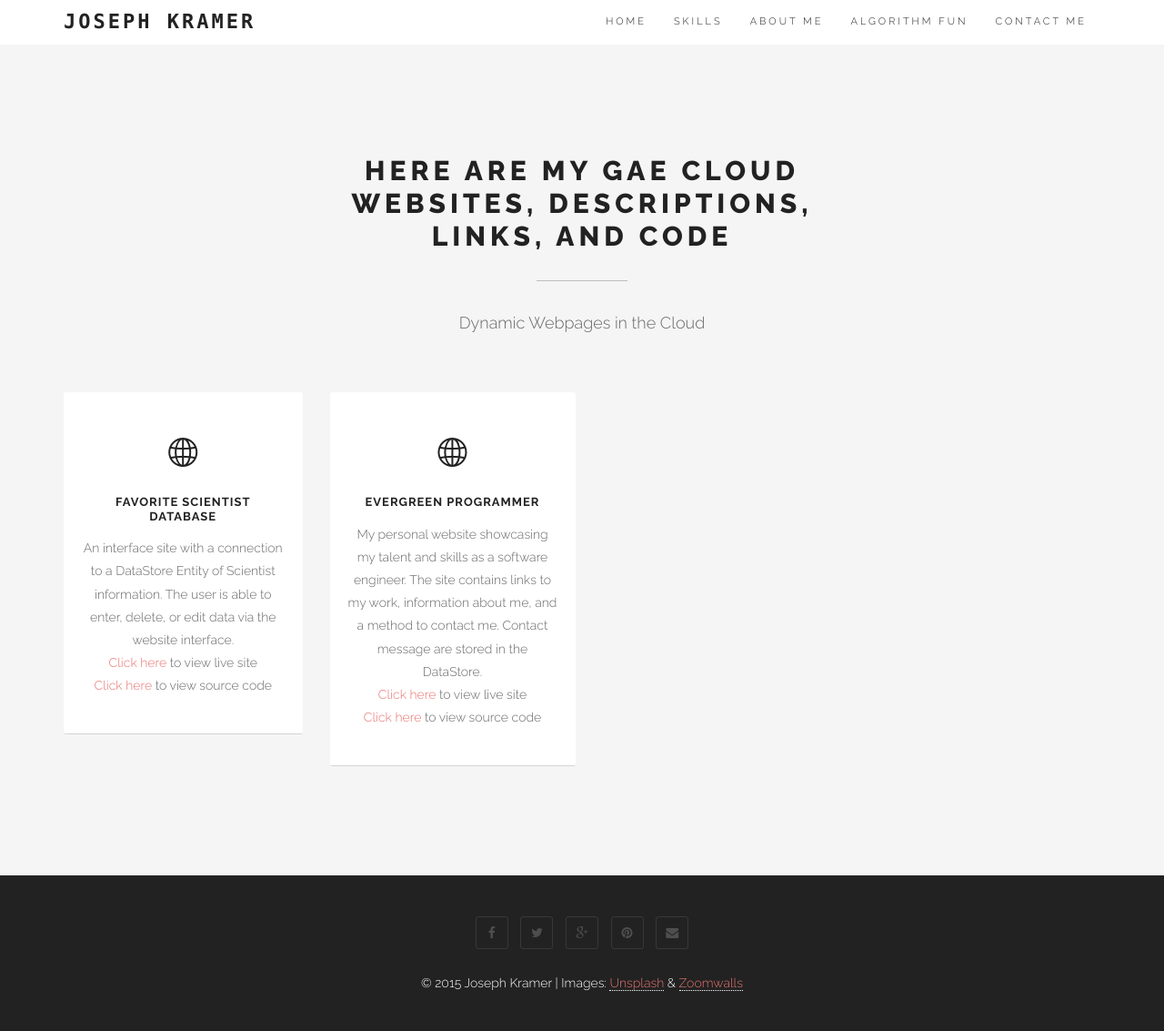
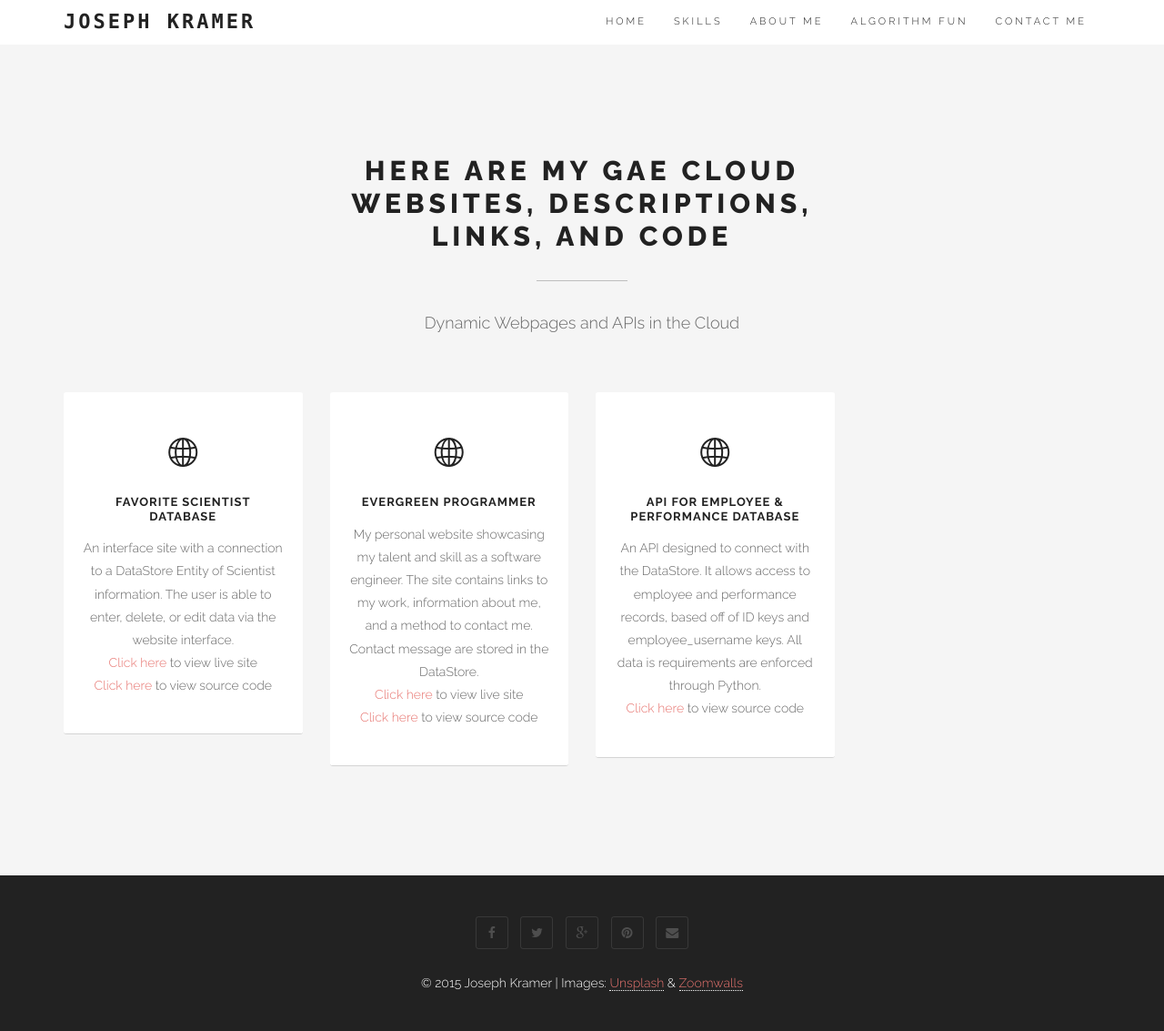
Before and after one commit to jkramerjj/Evergreen-Programmer, a Python web app: template templates/gae_examples.html in a window 1280 px wide. Shown: the part 801-1934 px from the top of the page at 91% size. Run offline with Jinja, Linux system fonts and the light colour scheme; the template is opened without the code that fills it, so the values that code supplies are empty; some libraries are stand-ins or nearby versions.

Commit message:
link changes

```diff
--- a/templates/algorithms.html
+++ b/templates/algorithms.html
@@ -86,13 +86,13 @@
 				<div class="collapse navbar-collapse" id="custom-collapse">
 					<ul class="nav navbar-nav navbar-right">
 						<li><a href="/">Home</a></li>
-						<li><a href="#">Skills</a></li>
+						<li><a href="main.html#skills">Skills</a></li>
 						<li><a href="/aboutme.html" >About Me</a></li>
                        <!--  <li><a href="#portfolio">About Me</a></li> -->
                         <li><a href=/algorithms.html>Algorithm Fun</a></li>
                         <!-- <li><a href="#skills">Skills</a></li> -->
 						<!-- <li><a href="#testimonials">Testimonials</a></li> -->
-						<li><a href="#contact">Contact Me</a></li>
+						<li><a href="main.html#contact">Contact Me</a></li>
 					</ul>
 				</div>
 
--- a/templates/algos/bubblesort.html
+++ b/templates/algos/bubblesort.html
@@ -48,7 +48,7 @@
 				<div class="collapse navbar-collapse" id="custom-collapse">
 					<ul class="nav navbar-nav navbar-right">
 						<li><a href="/main.html">Home</a></li>
-						<li><a href="#services">Skills</a></li>
+						<li><a href="main.html#skills">Skills</a></li>
 						<li><a href=/aboutme.html>About Me</a></li>
 						<!--  <li><a href="#portfolio">About Me</a></li> -->
 						<li><a href=/algorithms.html>Algorithm Fun</a></li>
--- a/templates/algos/mergesort.html
+++ b/templates/algos/mergesort.html
@@ -48,7 +48,7 @@
 				<div class="collapse navbar-collapse" id="custom-collapse">
 					<ul class="nav navbar-nav navbar-right">
 						<li><a href="/main.html">Home</a></li>
-						<li><a href="#services">Skills</a></li>
+						<li><a href="main.html#skills">Skills</a></li>
 						<li><a href=/aboutme.html>About Me</a></li>
 						<!--  <li><a href="#portfolio">About Me</a></li> -->
 						<li><a href=/algorithms.html>Algorithm Fun</a></li>
--- a/templates/gae_examples.html
+++ b/templates/gae_examples.html
@@ -5,18 +5,14 @@
       <meta name="viewport" content="width=device-width, initial-scale=1.0">
       <meta name="description" content="">
       <meta name="author" content="">
-
       <title>Joseph Kramer -- GAE Examples</title>
-
       <!-- CSS -->
       <link href="assets/bootstrap/css/bootstrap.min.css" rel="stylesheet" media="screen">
       <link href="assets/css/font-awesome.min.css" rel="stylesheet" media="screen">
       <link href="assets/css/simple-line-icons.css" rel="stylesheet" media="screen">
       <link href="assets/css/animate.css" rel="stylesheet">
-
       <!-- Custom styles CSS -->
       <link href="assets/css/style.css" rel="stylesheet" media="screen">
-
       <script src="assets/js/modernizr.custom.js"></script>
       <style>
          #home {
@@ -31,28 +27,21 @@
          background-size: cover;
          padding: 0;
          }
-
       </style>
-
    </head>
    <body>
-
       <!-- Preloader -->
-
       <div id="preloader">
          <div id="status"></div>
       </div>
-
       <!-- Home start -->
-
       <section id="home" class="pfblock-image screen-height">
          <div class="home-overlay"></div>
          <div class="intro">
             <div class="start">Welcome to:</div>
-			<h1>Google App Engine Exampels</h1>
+            <h1>Google App Engine Examples</h1>
             <div class="start">built with Python, HTML5, CSS3, JavaScript, jQery, Jinja2, and the DataStore.</div>
          </div>
-
          <a href="#services">
             <div class="scroll-down">
                <span>
@@ -60,19 +49,12 @@
                </span>
             </div>
          </a>
-
       </section>
-
       <!-- Home end -->
-
       <!-- Navigation start -->
-
       <header class="header">
-
          <nav class="navbar navbar-custom" role="navigation">
-
             <div class="container">
-
                <div class="navbar-header">
                   <button type="button" class="navbar-toggle" data-toggle="collapse" data-target="#custom-collapse">
                   <span class="sr-only">Toggle navigation</span>
@@ -82,11 +64,10 @@
                   </button>
                   <a class="navbar-brand" href="main.html">Joseph Kramer</a>
                </div>
-
                <div class="collapse navbar-collapse" id="custom-collapse">
                   <ul class="nav navbar-nav navbar-right">
                      <li><a href="/">Home</a></li>
-						<li><a href="#">Skills</a></li>
+                     <li><a href="main.html#skills">Skills</a></li>
                      <li><a href="/aboutme.html" >About Me</a></li>
                      <!--  <li><a href="#portfolio">About Me</a></li> -->
                      <li><a href=/algorithms.html>Algorithm Fun</a></li>
@@ -95,40 +76,27 @@
                      <li><a href="#contact">Contact Me</a></li>
                   </ul>
                </div>
-
-			</div><!-- .container -->
-
+            </div>
+            <!-- .container -->
          </nav>
-
       </header>
-
       <!-- Navigation end -->
-
       <!-- Services start -->
-
       <section id="services" class="pfblock pfblock-gray">
          <div class="container">
             <div class="row">
-
                <div class="col-sm-6 col-sm-offset-3">
-
                   <div class="pfblock-header wow fadeInUp">
                      <h2 class="pfblock-title">Here are my GAE Cloud websites, descriptions, links, and code</h2>
                      <div class="pfblock-line"></div>
                      <div class="pfblock-subtitle">
-							Dynamic Webpages in the Cloud
+                        Dynamic Webpages and APIs in the Cloud
                      </div>
                   </div>
-
                </div>
-
             </div>
-
             <div class="row">
-
                <div class="col-sm-3">
-
-
                   <div class="iconbox wow slideInLeft">
                      <div class="iconbox-icon">
                         <span class="icon-globe"></span>
@@ -143,16 +111,8 @@
                         </div>
                      </div>
                   </div>
-
                </div>
-
-
-
-							<div class="row">
-
                <div class="col-sm-3">
-
-
                   <div class="iconbox wow slideInLeft">
                      <div class="iconbox-icon">
                         <span class="icon-globe"></span>
@@ -160,34 +120,42 @@
                      <div class="iconbox-text">
                         <h3 class="iconbox-title">Evergreen Programmer</h3>
                         <div class="iconbox-desc">
-								My personal website showcasing my talent and skills as a software engineer.
+                           My personal website showcasing my talent and skill as a software engineer.
                            The site contains links to my work, information about me, and a method to contact me.
                            Contact message are stored in the DataStore.
-								<br> <a href="#" onClick="window.open('https:http://kramerj-asgn-2.appspot.com/', '_blank')" >Click here</a> to view live site
-								<br> <a href="#" onClick="window.open('https://github.com/jkramerjj/OSU_Projects/tree/master/CS_496_Mobile_Web/kramerj-asgn-2', '_blank')" >Click here</a> to view source code
+                           <br> <a href="#" onClick="window.open('http://www.evergreen-programmer.appspot.com/', '_blank')" >Click here</a> to view live site
+                           <br> <a href="#" onClick="window.open('https://github.com/jkramerjj/evergreen-programmer', '_blank')" >Click here</a> to view source code
                         </div>
                      </div>
                   </div>
-
                </div>
-
-		</div><!-- .container -->
+               <div class="col-sm-3">
+                  <div class="iconbox wow slideInLeft">
+                     <div class="iconbox-icon">
+                        <span class="icon-globe"></span>
+                     </div>
+                     <div class="iconbox-text">
+                        <h3 class="iconbox-title">API for Employee & Performance Database</h3>
+                        <div class="iconbox-desc">
+                           An API designed to connect with the DataStore.
+                           It allows access to employee and performance records, based off of ID keys and
+                           employee_username keys.
+                           All data is requirements are enforced through Python.
+                           <br> <a href="#" onClick="window.open('https://github.com/jkramerjj/OSU_Projects/tree/master/CS_496_Mobile_Web/kramerj-asgn-3', '_blank')" >Click here</a> to view source code
+                        </div>
+                     </div>
+                  </div>
+               </div>
+            </div>
+         </div>
+         <!-- .container -->
       </section>
-
       <!-- Services end -->
-
-
-
-
-
       <!-- Footer start -->
-
       <footer id="footer">
          <div class="container">
             <div class="row">
-
                <div class="col-sm-12">
-
                   <ul class="social-links">
                      <li><a href="index.html#" class="wow fadeInUp"><i class="fa fa-facebook"></i></a></li>
                      <li><a href="index.html#" class="wow fadeInUp" data-wow-delay=".1s"><i class="fa fa-twitter"></i></a></li>
@@ -195,30 +163,22 @@
                      <li><a href="index.html#" class="wow fadeInUp" data-wow-delay=".4s"><i class="fa fa-pinterest"></i></a></li>
                      <li><a href="index.html#" class="wow fadeInUp" data-wow-delay=".5s"><i class="fa fa-envelope"></i></a></li>
                   </ul>
-
-
                   <p class="copyright">
                      © 2015 Joseph Kramer | Images: <a href="https://unsplash.com/">Unsplash</a> & <a href="http://zoomwalls.com/">Zoomwalls</a>
                   </p>
-
                </div>
-
-			</div><!-- .row -->
-		</div><!-- .container -->
+            </div>
+            <!-- .row -->
+         </div>
+         <!-- .container -->
       </footer>
-
       <!-- Footer end -->
-
       <!-- Scroll to top -->
-
       <div class="scroll-up">
          <a href="#home"><i class="fa fa-angle-up"></i></a>
       </div>
-
       <!-- Scroll to top end-->
-
       <!-- Javascript files -->
-
       <script src="assets/js/jquery-1.11.1.min.js"></script>
       <script src="assets/bootstrap/js/bootstrap.min.js"></script>
       <script src="assets/js/jquery.parallax-1.1.3.js"></script>
@@ -230,6 +190,5 @@
       <script src="assets/js/waypoints.min.js"></script>
       <script src="assets/js/jquery.cbpQTRotator.js"></script>
       <script src="assets/js/custom.js"></script>
-
    </body>
 </html>
--- a/templates/quicksort.html
+++ b/templates/quicksort.html
@@ -48,7 +48,7 @@
 				<div class="collapse navbar-collapse" id="custom-collapse">
 					<ul class="nav navbar-nav navbar-right">
 						<li><a href="/main.html">Home</a></li>
-						<li><a href="#services">Skills</a></li>
+						<li><a href="main.html#skills">Skills</a></li>
 						<li><a href=/aboutme.html>About Me</a></li>
 						<!--  <li><a href="#portfolio">About Me</a></li> -->
 						<li><a href=/algorithms.html>Algorithm Fun</a></li>
```
Also changed, not shown: templates/aboutme.html (+4 -4 lines), templates/main.html (+20 -107 lines). Lines whose indentation alone changed are shown as unchanged.
